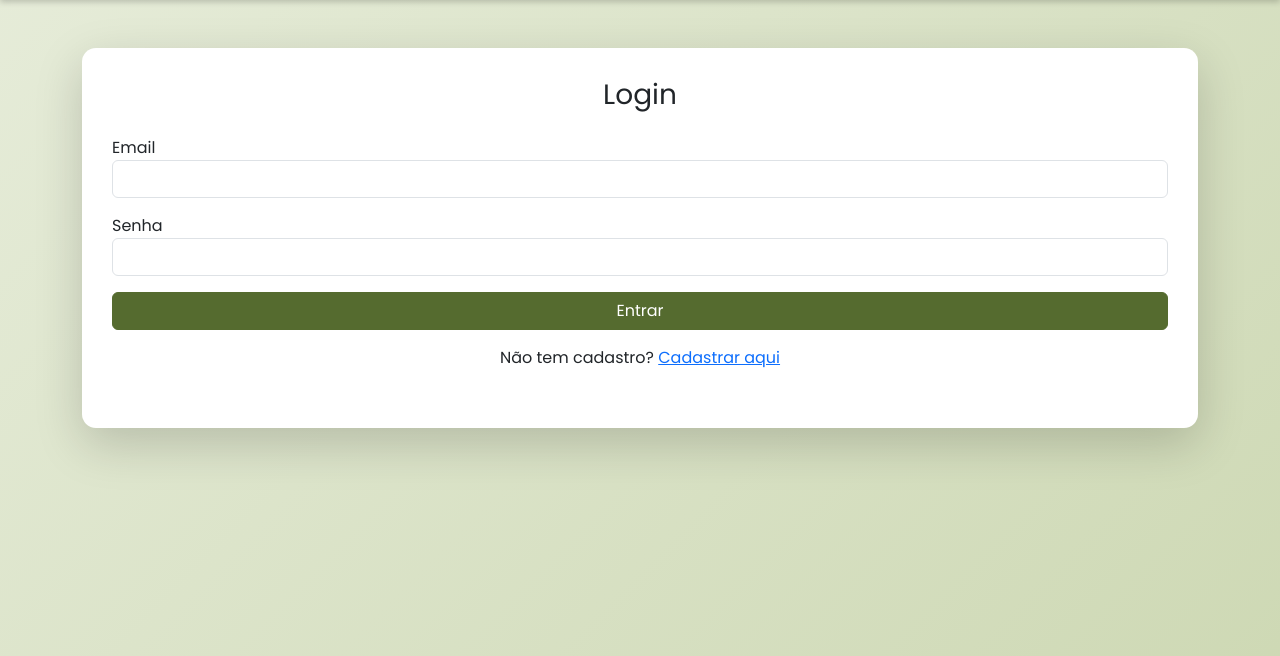
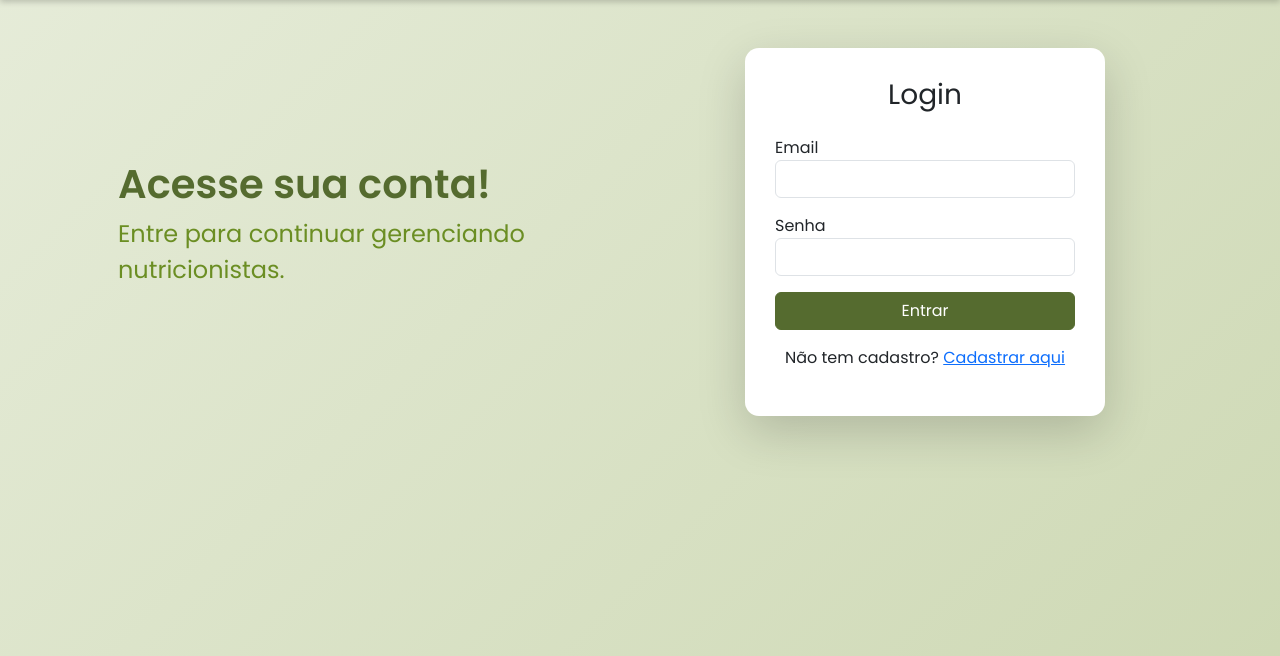
Before and after one commit to brunadelgobo-lab/nutricaoWeb, a Django app: page / in a window 1280 px wide. Shown: the part 50-706 px from the top of the page. Run offline with Django 5.2, Linux system fonts and the light colour scheme.

Commit message:
ajustes no design:botoes para voltar, etc

```diff
--- a/templates/base.html
+++ b/templates/base.html
@@ -120,11 +120,13 @@
     <span class="navbar-brand mb-0 h1 text-white" style="font-weight:600;">NutriWeb</span>
 </nav>
 
+{% block full_content %}
 <div class="container py-5">
     <div class="content-box shadow-lg" style="max-width: 100%; width: 100%; min-height: 380px; border-radius:14px;">
         {% block content %}{% endblock %}
     </div>
 </div>
+{% endblock full_content %}
 
 </body>
 </html>
--- a/templates/login.html
+++ b/templates/login.html
@@ -1,7 +1,22 @@
-{% extends "base.html" %}
+{% extends "base.html" %} #estende da base do bootstrap
 {% block title %}Login{% endblock %}
 
-{% block content %}
+{% block full_content %}
+<div class="container py-5">
+    <div class="row align-items-center">
+
+        <!-- Texto à esquerda -->
+        <div class="col-md-6 px-5">
+            <h1 style="color:#556B2F; font-weight:750;">Acesse sua conta!</h1>
+            <p style="color:#6B8E23; font-size:24px;">
+                Entre para continuar gerenciando nutricionistas.
+            </p>
+        </div>
+
+        <!-- Card do login — único com o retângulo branco -->
+        <div class="col-md-6 d-flex justify-content-center">
+            <div class="content-box shadow-lg" style="width: 100%; max-width: 360px;">
+
                 <h3 class="text-center mb-4">Login</h3>
 
                 <form method="POST">
@@ -28,4 +43,9 @@
                 {% if erro %}
                 <div class="alert alert-danger mt-2">{{ erro }}</div>
                 {% endif %}
-{% endblock %}
+            </div>
+        </div>
+
+    </div>
+</div>
+{% endblock full_content %}
```
Also changed, not shown: templates/bemvindo.html (+7 -21 lines), templates/editar.html (+12 -5 lines), templates/listar.html (+8 -14 lines), templates/registrar.html (+7 -2 lines). Lines whose indentation alone changed are shown as unchanged.
